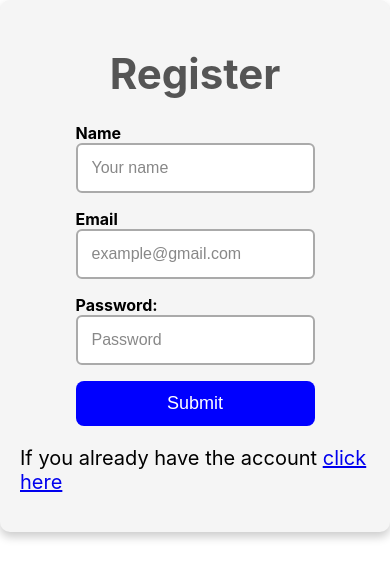
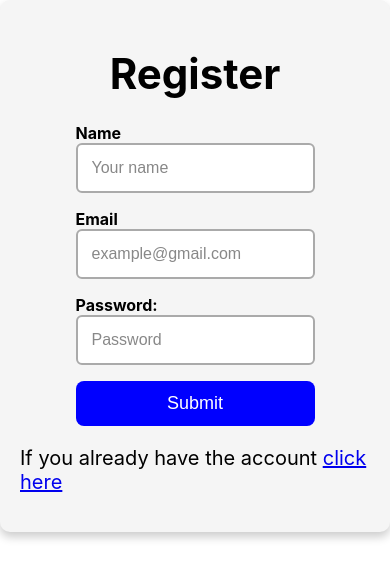
Before and after one commit to Romamill/goit-react-hw-08-phonebook, a React (Create React App) app: page /goit-react-hw-08-phonebook/register in a window 390 px wide. Shown: the top 578 px of the page. Built offline with nearby package versions, Linux system fonts and the light colour scheme.

Commit message:
Update PhoneBookStyles.styled.js

```diff
--- a/src/components/PhoneBook/PhoneBookStyles.styled.js
+++ b/src/components/PhoneBook/PhoneBookStyles.styled.js
@@ -8,7 +8,7 @@ const Form = styled.form`
 
 const MainText = styled.h1`
   font-size: 42px;
-  color: #555;
+  color: black;
   margin-bottom: 24px;
 `;
 
```
